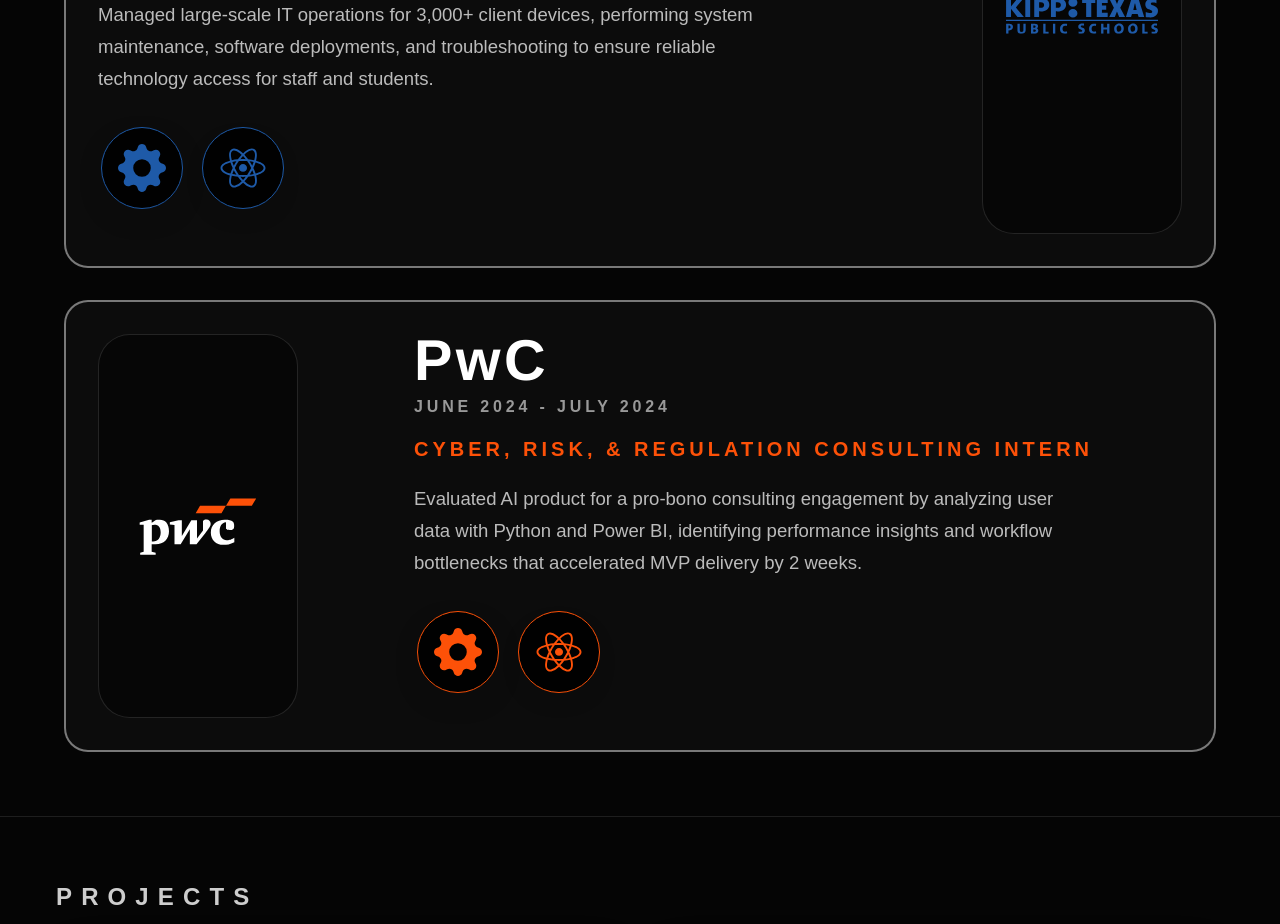
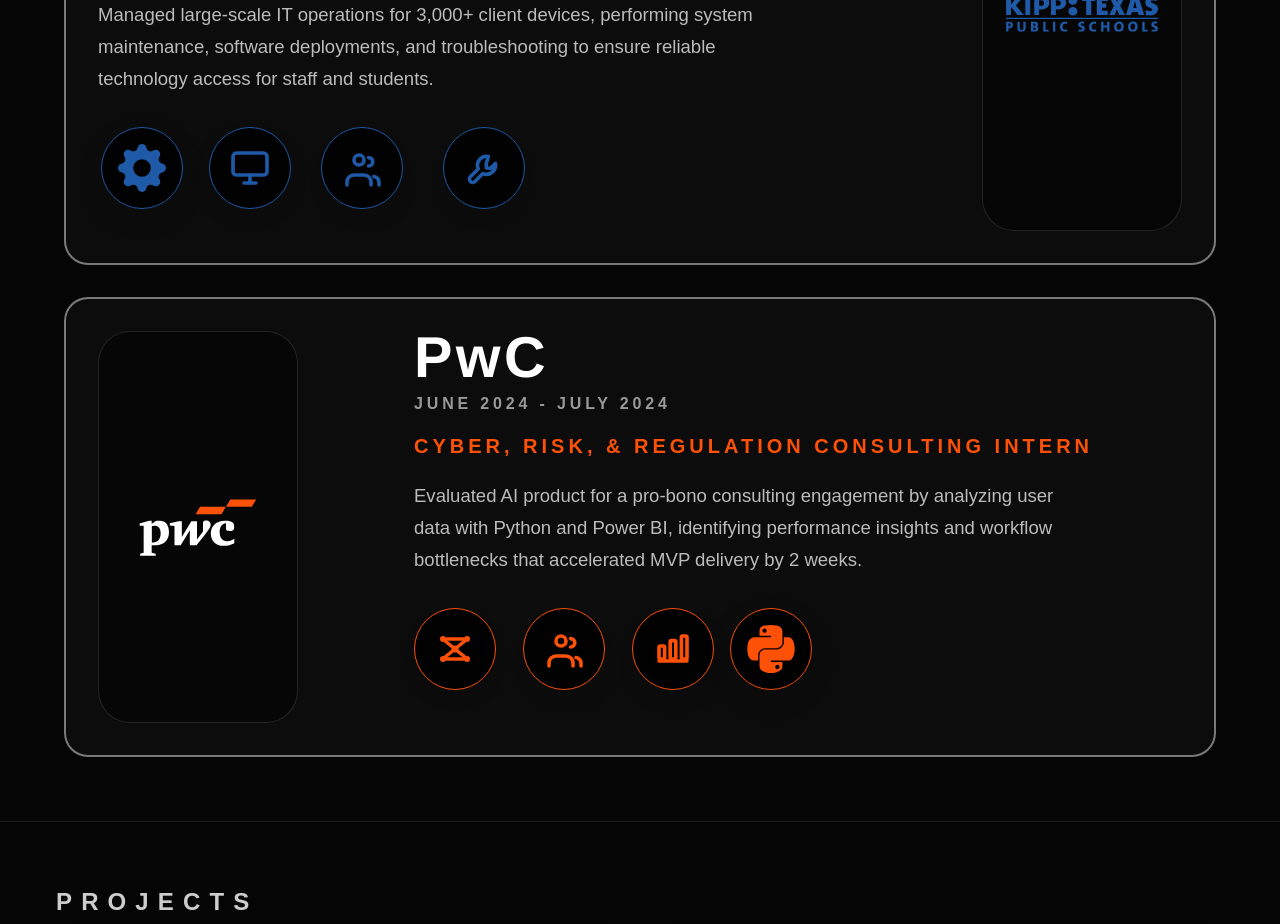
Before and after one commit to rtrevizo18/portfolio, a React app: page / in a window 1280 px wide. Shown: the part 1960-2884 px from the top of the page. Built offline with nearby package versions, Linux system fonts and the light colour scheme; no server answers; the HTML template or start-up script is replaced by a standard one; a web font is replaced by a local one.

Commit message:
feat: Add appropiate icons for experience cards

```diff
--- a/src/components/BadgeIcon.tsx
+++ b/src/components/BadgeIcon.tsx
@@ -16,6 +16,13 @@
   size = "md",
 }: BadgeIconProps) {
   const isCompact = size === "sm";
+  const labelLength = label.length;
+  const labelTextClassName =
+    labelLength > 14
+      ? "text-[0.62rem] tracking-[0.18em] max-w-[6.5rem]"
+      : labelLength > 10
+        ? "text-[0.68rem] tracking-[0.24em] max-w-[7.5rem]"
+        : "text-[0.72rem] tracking-[0.3em] max-w-[8.5rem]";
 
   return (
     <div
@@ -40,7 +47,7 @@
         </span>
       ) : (
         <span
-          className={`text-[0.72rem] font-semibold uppercase tracking-[0.3em] text-white/65 transition-all duration-200 ${
+          className={`${labelTextClassName} text-center font-semibold uppercase leading-tight text-white/65 transition-all duration-200 ${
             isHovered ? "translate-y-0 opacity-100" : "translate-y-1 opacity-0"
           }`}
         >
--- a/src/components/BadgeIcons.tsx
+++ b/src/components/BadgeIcons.tsx
@@ -154,6 +154,108 @@
   );
 }
 
+export function DesktopBadgeIcon(props: SVGProps<SVGSVGElement>) {
+  return (
+    <svg
+      xmlns="http://www.w3.org/2000/svg"
+      viewBox="0 0 24 24"
+      fill="none"
+      stroke="currentColor"
+      strokeWidth="1.8"
+      strokeLinecap="round"
+      strokeLinejoin="round"
+      {...props}
+    >
+      <rect x="3.5" y="4.5" width="17" height="11" rx="1.8" />
+      <path d="M9 19.5h6" />
+      <path d="M12 15.5v4" />
+    </svg>
+  );
+}
+
+export function PeopleBadgeIcon(props: SVGProps<SVGSVGElement>) {
+  return (
+    <svg
+      xmlns="http://www.w3.org/2000/svg"
+      viewBox="0 0 24 24"
+      fill="none"
+      stroke="currentColor"
+      strokeWidth="1.8"
+      strokeLinecap="round"
+      strokeLinejoin="round"
+      {...props}
+    >
+      <path d="M16.5 20.5v-1.5a3.5 3.5 0 0 0-3.5-3.5H8a3.5 3.5 0 0 0-3.5 3.5v1.5" />
+      <circle cx="10.5" cy="8" r="2.5" />
+      <path d="M20.5 20.5v-1.1a3.2 3.2 0 0 0-2.5-3.1" />
+      <path d="M15.3 6.8a2.1 2.1 0 0 1 0 4.2" />
+    </svg>
+  );
+}
+
+export function WrenchBadgeIcon(props: SVGProps<SVGSVGElement>) {
+  return (
+    <svg
+      xmlns="http://www.w3.org/2000/svg"
+      viewBox="0 0 24 24"
+      fill="none"
+      stroke="currentColor"
+      strokeWidth="1.8"
+      strokeLinecap="round"
+      strokeLinejoin="round"
+      {...props}
+    >
+      <path d="M14.2 6.2a4.6 4.6 0 0 0-5.1 6.3L5.2 16.4a1.6 1.6 0 0 0 2.3 2.3l3.9-3.9a4.6 4.6 0 0 0 6.3-5.1l-2.4 2.4-2.1-.1-.1-2.1z" />
+    </svg>
+  );
+}
+
+export function PowerBIBadgeIcon(props: SVGProps<SVGSVGElement>) {
+  return (
+    <svg
+      xmlns="http://www.w3.org/2000/svg"
+      viewBox="0 0 24 24"
+      fill="none"
+      stroke="currentColor"
+      strokeWidth="1.8"
+      strokeLinecap="round"
+      strokeLinejoin="round"
+      {...props}
+    >
+      <rect x="5" y="10.5" width="2.8" height="6.5" rx="0.6" />
+      <rect x="10.6" y="7.8" width="2.8" height="9.2" rx="0.6" />
+      <rect x="16.2" y="5.5" width="2.8" height="11.5" rx="0.6" />
+      <path d="M5 18h14" />
+    </svg>
+  );
+}
+
+export function NeuralNetworkBadgeIcon(props: SVGProps<SVGSVGElement>) {
+  return (
+    <svg
+      xmlns="http://www.w3.org/2000/svg"
+      viewBox="0 0 24 24"
+      fill="none"
+      stroke="currentColor"
+      strokeWidth="1.7"
+      strokeLinecap="round"
+      strokeLinejoin="round"
+      {...props}
+    >
+      <circle cx="6" cy="7" r="1.5" fill="currentColor" stroke="none" />
+      <circle cx="18" cy="7" r="1.5" fill="currentColor" stroke="none" />
+      <circle cx="6" cy="17" r="1.5" fill="currentColor" stroke="none" />
+      <circle cx="18" cy="17" r="1.5" fill="currentColor" stroke="none" />
+      <circle cx="12" cy="12" r="1.8" fill="currentColor" stroke="none" />
+      <path d="M7.3 8.2 10.8 11" />
+      <path d="M16.7 8.2 13.2 11" />
+      <path d="M7.3 15.8 10.8 13" />
+      <path d="M16.7 15.8 13.2 13" />
+      <path d="M7.7 7h4.6M12.3 7h4M7.7 17h4.6M12.3 17h4" />
+    </svg>
+  );
+}
+
 export function SumoBadgeIcon(props: SVGProps<SVGSVGElement>) {
   return (
     <svg
--- a/src/components/ExperienceSection.tsx
+++ b/src/components/ExperienceSection.tsx
@@ -3,11 +3,28 @@
 import KIPPTexasLogo from "../assets/KIPPTexasLogo";
 import PwCLogo from "../assets/PwCLogo";
 import ExperienceCard from "./ExperienceCard";
-import { CogBadgeIcon, ReactBadgeIcon } from "./BadgeIcons";
+import {
+  CogBadgeIcon,
+  DesktopBadgeIcon,
+  PeopleBadgeIcon,
+  NeuralNetworkBadgeIcon,
+  PowerBIBadgeIcon,
+  PythonBadgeIcon,
+  WrenchBadgeIcon,
+} from "./BadgeIcons";
 
-const footerBadgeIcons = [
+const kippFooterBadgeIcons = [
   { label: "SysAdmin", Icon: CogBadgeIcon },
-  { label: "React", Icon: ReactBadgeIcon },
+  { label: "Hardware", Icon: DesktopBadgeIcon },
+  { label: "Teamwork", Icon: PeopleBadgeIcon },
+  { label: "Maintainence", Icon: WrenchBadgeIcon },
+];
+
+const pwcFooterBadgeIcons = [
+  { label: "AI", Icon: NeuralNetworkBadgeIcon },
+  { label: "Cross-functional", Icon: PeopleBadgeIcon },
+  { label: "PowerBI", Icon: PowerBIBadgeIcon },
+  { label: "Python", Icon: PythonBadgeIcon },
 ];
 
 const kippTexasMedia = (
@@ -54,7 +71,7 @@
           logoHeight={50}
           mediaSide="right"
           media={kippTexasMedia}
-          footerBadgeIcons={footerBadgeIcons}
+          footerBadgeIcons={kippFooterBadgeIcons}
         />
         <ExperienceCard
           title="PwC"
@@ -67,7 +84,7 @@
           logoHeight={74}
           mediaSide="left"
           media={pwcMedia}
-          footerBadgeIcons={footerBadgeIcons}
+          footerBadgeIcons={pwcFooterBadgeIcons}
         />
       </div>
     </section>
```
